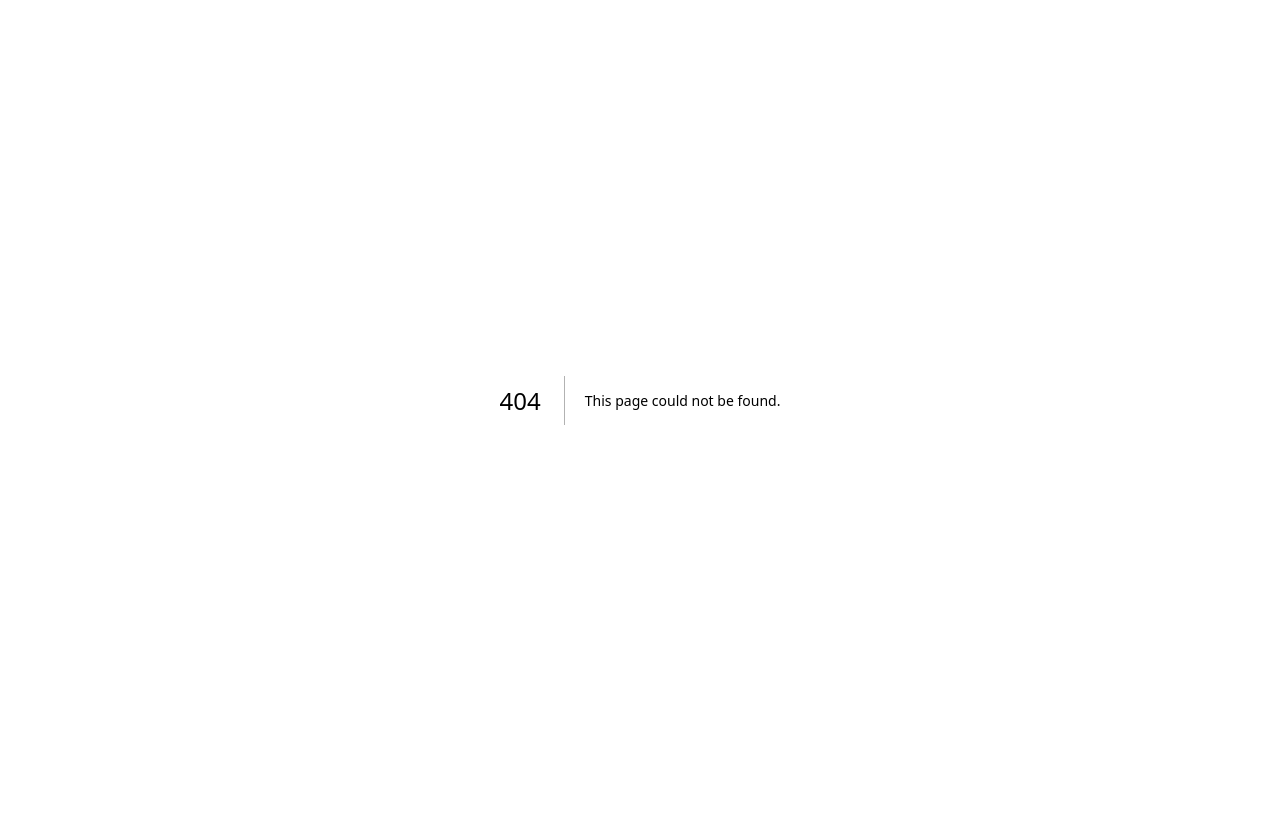
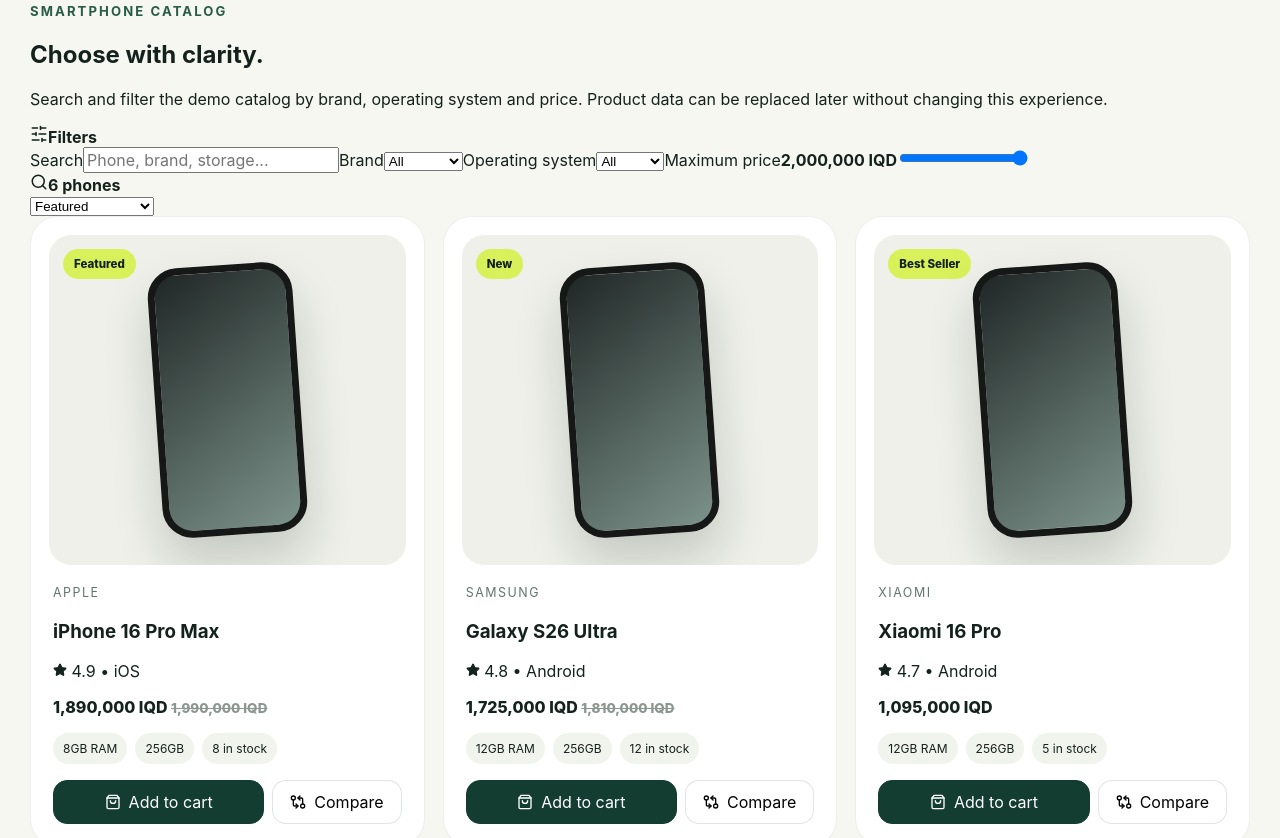
Before and after one commit to ahpa5246-lgtm/phones-shop, a Next.js app: page /shop in a window 1280 px wide. Before the commit this address had no page. Shown: the top 838 px of the page. Before the commit the page ends 800 px from the top, so only its background shows below. Built offline with nearby package versions, Linux system fonts and the light colour scheme.

Commit message:
feat: add searchable filtered catalog

```diff
--- /dev/null
+++ b/app/shop/page.tsx
@@ -0,0 +1,76 @@
+'use client';
+
+import { useMemo, useState } from 'react';
+import Link from 'next/link';
+import { Search, SlidersHorizontal, Star } from 'lucide-react';
+import ProductActions from '@/components/product-actions';
+import { demoBrands, demoProducts, formatIQD } from '@/lib/demo-data';
+
+export default function ShopPage() {
+  const [query, setQuery] = useState('');
+  const [brand, setBrand] = useState('All');
+  const [os, setOs] = useState('All');
+  const [sort, setSort] = useState('featured');
+  const [maxPrice, setMaxPrice] = useState(2000000);
+
+  const products = useMemo(() => {
+    const normalized = query.trim().toLowerCase();
+    const filtered = demoProducts.filter((product) => {
+      const matchesQuery = !normalized || [product.name, product.brand, product.storage.join(' '), product.os]
+        .join(' ').toLowerCase().includes(normalized);
+      return matchesQuery && (brand === 'All' || product.brand === brand) && (os === 'All' || product.os === os) && product.price <= maxPrice;
+    });
+    return [...filtered].sort((a, b) => {
+      if (sort === 'price-low') return a.price - b.price;
+      if (sort === 'price-high') return b.price - a.price;
+      if (sort === 'rating') return b.rating - a.rating;
+      return (b.badge ? 1 : 0) - (a.badge ? 1 : 0);
+    });
+  }, [query, brand, os, sort, maxPrice]);
+
+  return (
+    <main>
+      <section className="catalog-hero">
+        <div className="shell">
+          <span className="eyebrow" style={{color:'var(--green-700)'}}>Smartphone catalog</span>
+          <h1>Choose with clarity.</h1>
+          <p>Search and filter the demo catalog by brand, operating system and price. Product data can be replaced later without changing this experience.</p>
+        </div>
+      </section>
+
+      <section className="shell catalog-layout">
+        <aside className="filter-panel">
+          <div className="filter-title"><SlidersHorizontal size={18}/><strong>Filters</strong></div>
+          <label>Search<input value={query} onChange={(e) => setQuery(e.target.value)} placeholder="Phone, brand, storage..."/></label>
+          <label>Brand<select value={brand} onChange={(e) => setBrand(e.target.value)}><option>All</option>{demoBrands.map((item) => <option key={item}>{item}</option>)}</select></label>
+          <label>Operating system<select value={os} onChange={(e) => setOs(e.target.value)}><option>All</option><option>iOS</option><option>Android</option></select></label>
+          <label>Maximum price<strong>{formatIQD(maxPrice)}</strong><input type="range" min="900000" max="2000000" step="25000" value={maxPrice} onChange={(e) => setMaxPrice(Number(e.target.value))}/></label>
+        </aside>
+
+        <div className="catalog-results">
+          <div className="catalog-toolbar">
+            <div><Search size={18}/><strong>{products.length} phones</strong></div>
+            <select value={sort} onChange={(e) => setSort(e.target.value)} aria-label="Sort products">
+              <option value="featured">Featured</option><option value="price-low">Price: low to high</option><option value="price-high">Price: high to low</option><option value="rating">Top rated</option>
+            </select>
+          </div>
+          {products.length ? <div className="products catalog-grid">
+            {products.map((product) => (
+              <article className="product-card" key={product.id}>
+                <Link href={`/phones/${product.slug}`} className="product-image"><span className="badge">{product.badge ?? 'Smartphone'}</span><div className="mini-phone"/></Link>
+                <div className="product-meta">
+                  <span className="maker">{product.brand}</span>
+                  <Link href={`/phones/${product.slug}`}><h3>{product.name}</h3></Link>
+                  <div className="rating"><Star size={14} fill="currentColor"/> {product.rating} <span>• {product.os}</span></div>
+                  <p className="price">{formatIQD(product.price)} {product.oldPrice && <span className="old">{formatIQD(product.oldPrice)}</span>}</p>
+                  <div className="spec-row"><span className="chip">{product.ram} RAM</span><span className="chip">{product.storage[0]}</span><span className="chip">{product.stock} in stock</span></div>
+                  <ProductActions productId={product.id} storage={product.storage[0]} color={product.colors[0]} compact/>
+                </div>
+              </article>
+            ))}
+          </div> : <div className="empty-state"><h2>No matching phones.</h2><p>Try widening the price range or clearing a filter.</p></div>}
+        </div>
+      </section>
+    </main>
+  );
+}
```
